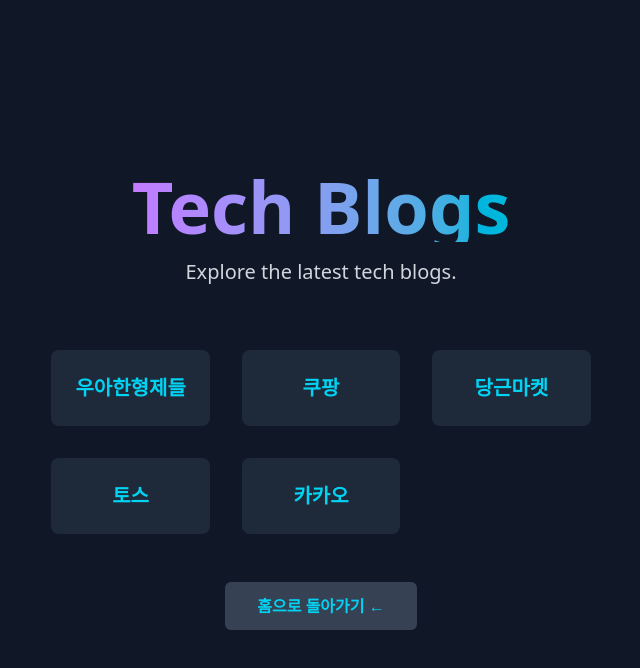
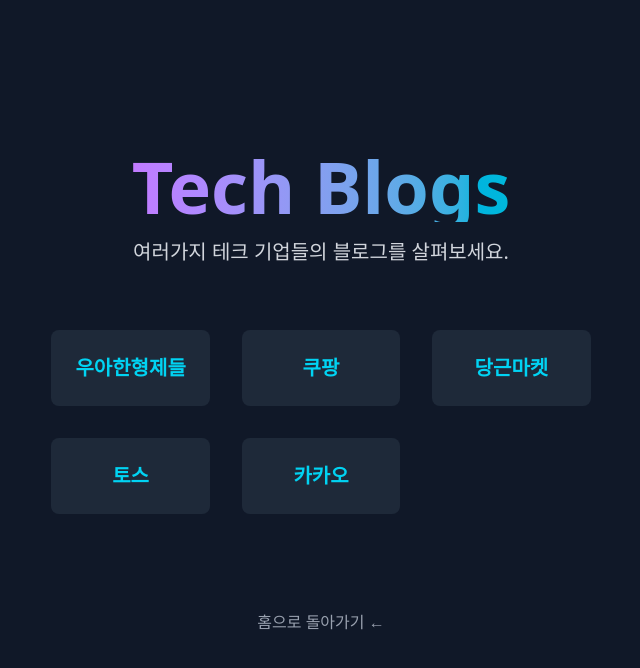
Before and after one commit to ydj515/dev-letter, a Next.js app: page /tech-blogs in a window 1280 px wide. Shown: the top 668 px of the page, without its empty margins (319-959 px from the left). Built offline with nearby package versions, Linux system fonts and the light colour scheme.

Commit message:
feat: 홈으로 돌아가기 버튼 수정

```diff
--- a/src/app/tech-blogs/page.tsx
+++ b/src/app/tech-blogs/page.tsx
@@ -10,7 +10,7 @@
             Tech Blogs
           </h1>
           <p className="text-lg md:text-xl text-gray-300 mb-8 max-w-2xl mx-auto">
-            Explore the latest tech blogs.
+            여러가지 테크 기업들의 블로그를 살펴보세요.
           </p>
           <div className="grid grid-cols-1 md:grid-cols-2 lg:grid-cols-3 gap-8 mt-8">
             {techBlogs.map((blog) => (
@@ -21,11 +21,13 @@
               </Link>
             ))}
           </div>
-          <Link href="/">
-            <span className="mt-12 inline-block bg-gray-700 hover:bg-gray-600 text-cyan-400 font-bold py-3 px-8 rounded-md transition-colors duration-300 cursor-pointer">
+          <div className="mt-24">
+            <Link href="/">
+              <p className="text-gray-400 mb-4">
               홈으로 돌아가기 &larr;
-            </span>
-          </Link>
+              </p>
+            </Link>
+          </div>
         </div>
       </div>
     </div>
```
